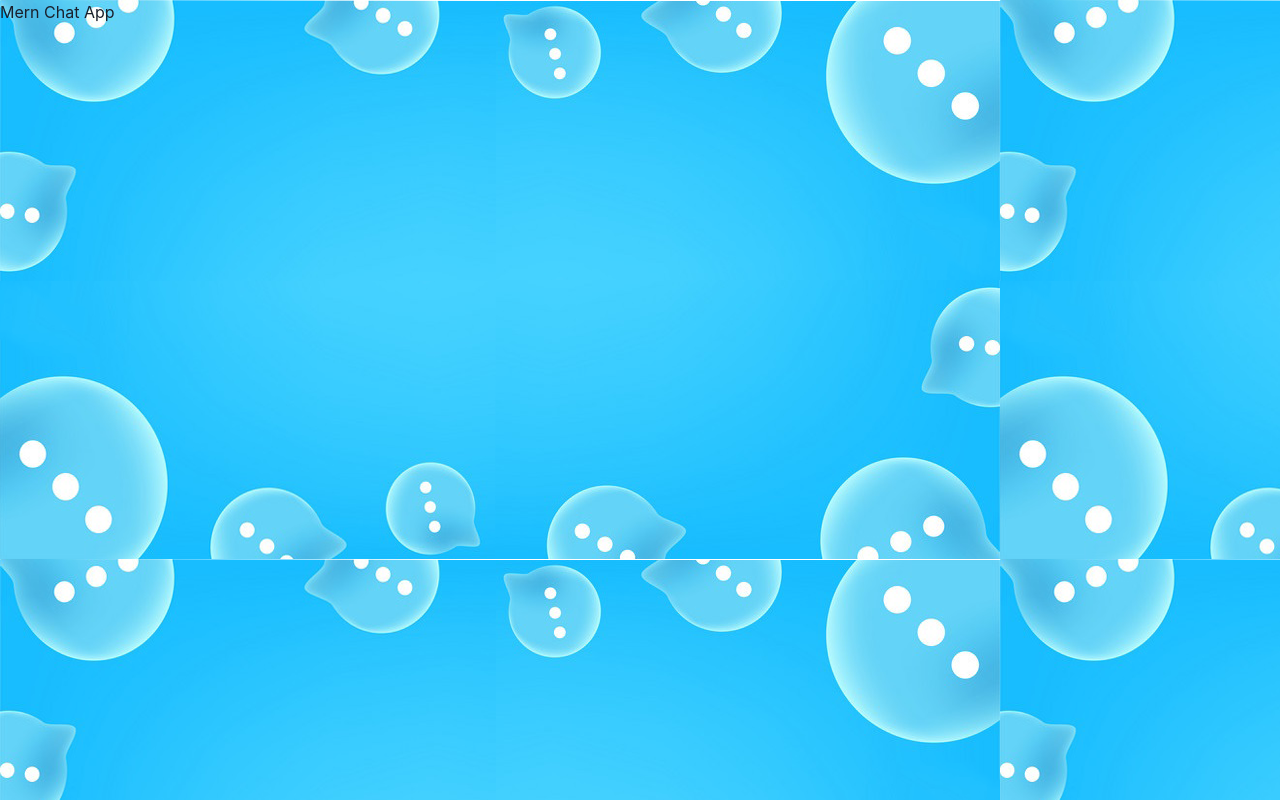
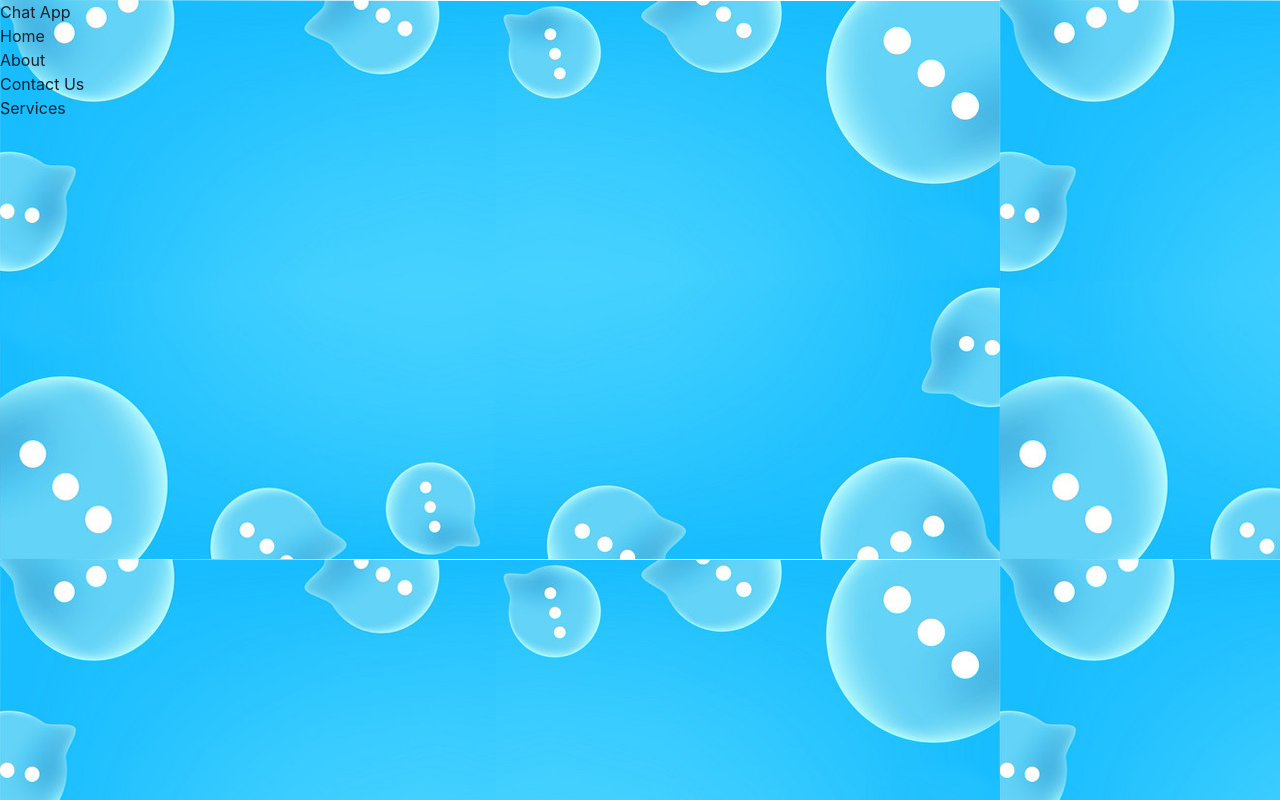
Before and after one commit to bk408/talk-a-tive, a React (Create React App) app in the folder frontend/: page /body in a window 1280 px wide. Built offline with nearby package versions, Linux system fonts and the light colour scheme.

Commit message:
nav added in body.js

```diff
--- a/frontend/src/pages/Body.js
+++ b/frontend/src/pages/Body.js
@@ -3,7 +3,13 @@ import React from 'react'
 const Body = () => {
   return (
     <div className="container">
-      <h1>Mern Chat App</h1>
+      <h1> Chat App</h1>
+      <ul>
+        <li>Home</li>
+        <li>About</li>
+        <li>Contact Us</li>
+        <li>Services</li>
+      </ul>
     </div>
   )
 }
```
